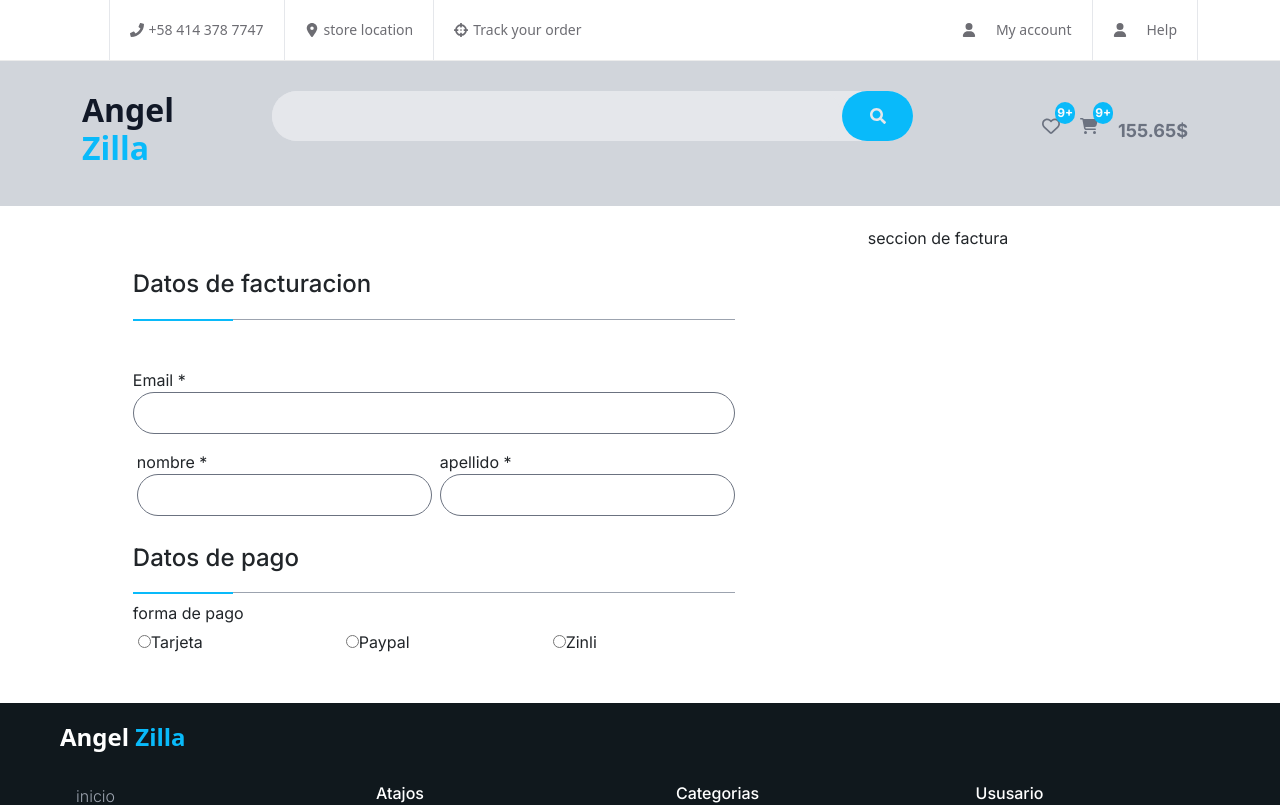
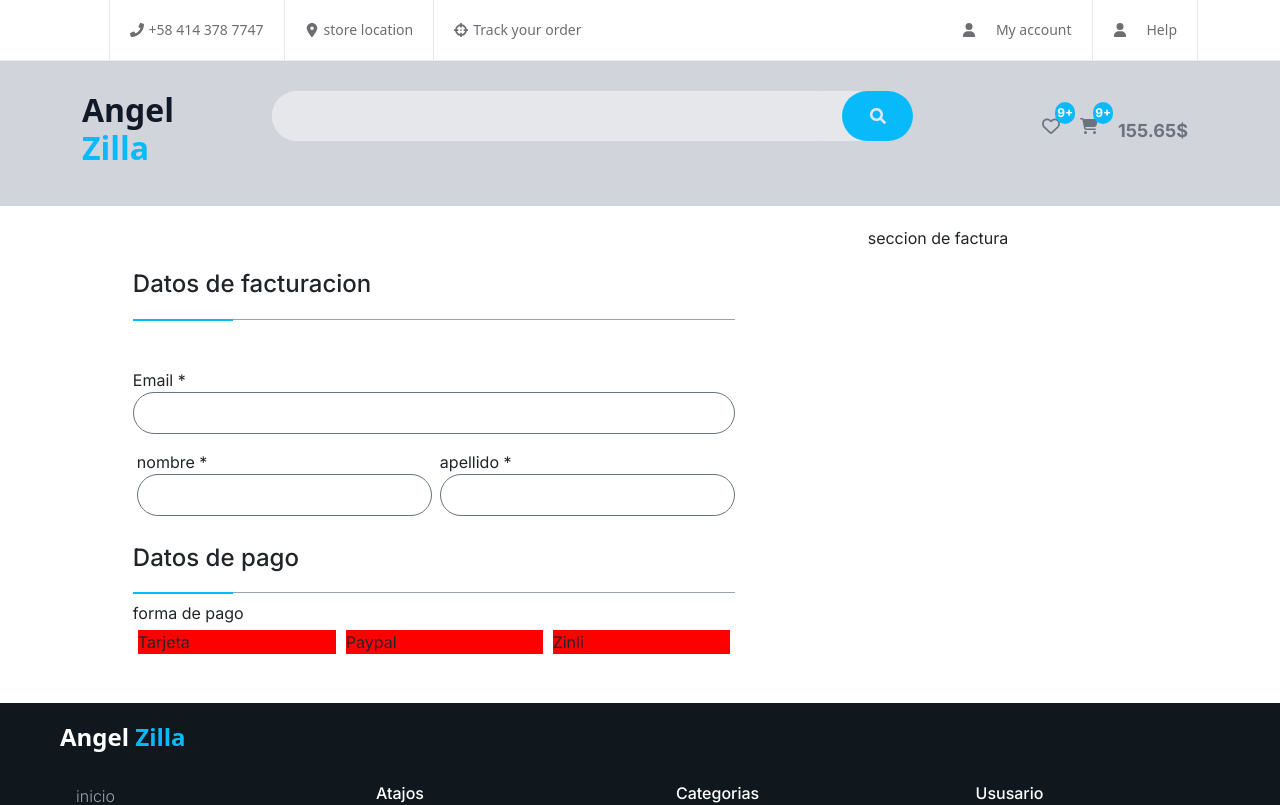
Before and after one commit to angeleesc/az-market-zilla-template, a Next.js app: page /checkout/1 in a window 1280 px wide. Shown: the top 805 px of the page. Built offline with nearby package versions, Linux system fonts and the light colour scheme.

Commit message:
checkout payment option

```diff
--- a/components/forms/form-zone.scss
+++ b/components/forms/form-zone.scss
@@ -32,25 +32,35 @@
             padding      : 8px 16px;
             border-radius: 100px;
 
-            &:focus{
+            &:focus {
                 outline: 1.5px solid theme("colors.theme-primary");
             }
         }
     }
 
 }
-.az-chekout-payment-option{
-    .az-chekout-payment-radio{
-       flex-grow: 1;
-        min-width: 125px;
-        margin: 5px;
 
-        input[type="radio"]{
+.az-chekout-payment-option {
+    .az-chekout-payment-radio {
+        flex-grow       : 1;
+        min-width       : 125px;
+        margin          : 5px;
+        background-color: orange;
+
+        input[type="radio"] {
             background-color: orange;
             // display: none;
+            display         : none;
         }
 
-        input[type="radio"]:checked + span{
+        input[type="radio"]+span {
+            // width: 100%;
+            background-color: red;
+            width           : 100%;
+            display         : block;
+        }
+
+        input[type="radio"]:checked+span {
             background-color: blue;
         }
     }
```
